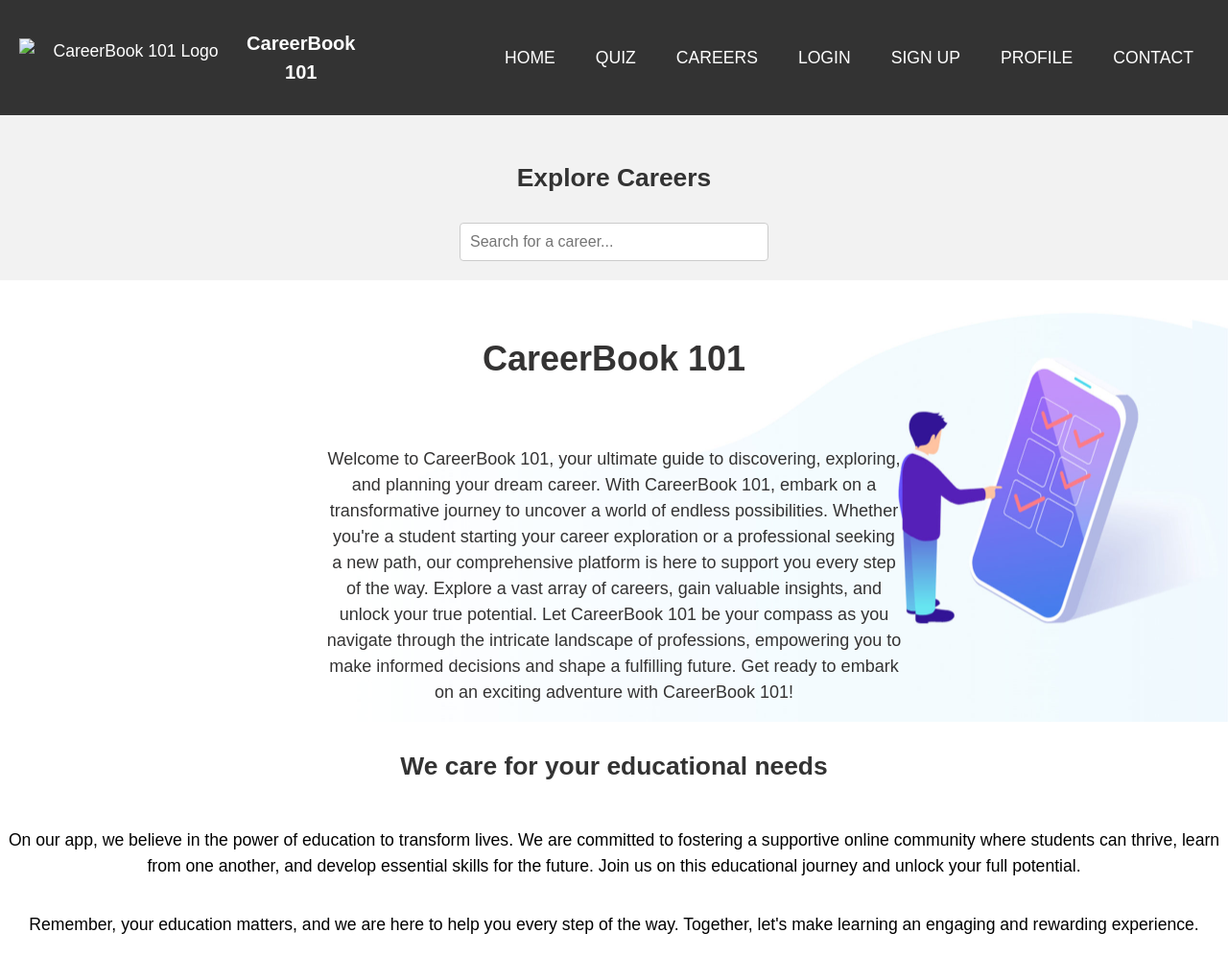
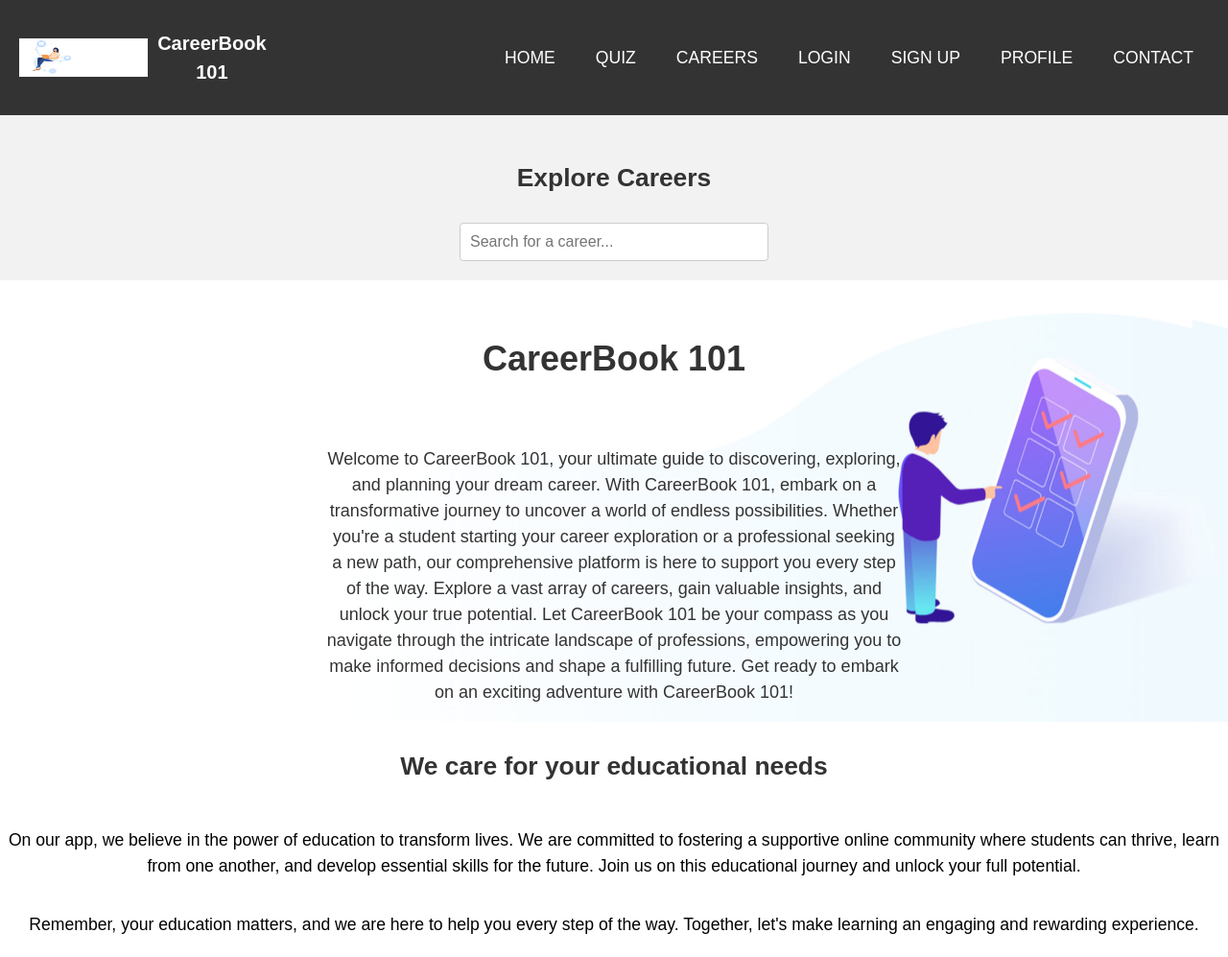
Before and after one commit to Oteng29/Career-App, a plain HTML site: page index.html in a window 1280 px wide. Shown: the top 997 px of the page at 96% size. Drawn offline with Linux system fonts and the light colour scheme.

Commit message:
Added a picture to the logo

```diff
--- a/index.html
+++ b/index.html
@@ -10,7 +10,7 @@
 <body>
     <nav>
         <div class="logo">
-            <img src="logo.png" alt="CareerBook 101 Logo">
+            <img src="Images/Career3.jpg" alt="CareerBook 101 Logo">
             <h1>CareerBook 101</h1>
         </div>
         <ul class="nav-links">
```
Also changed, not shown: 1 other file.
